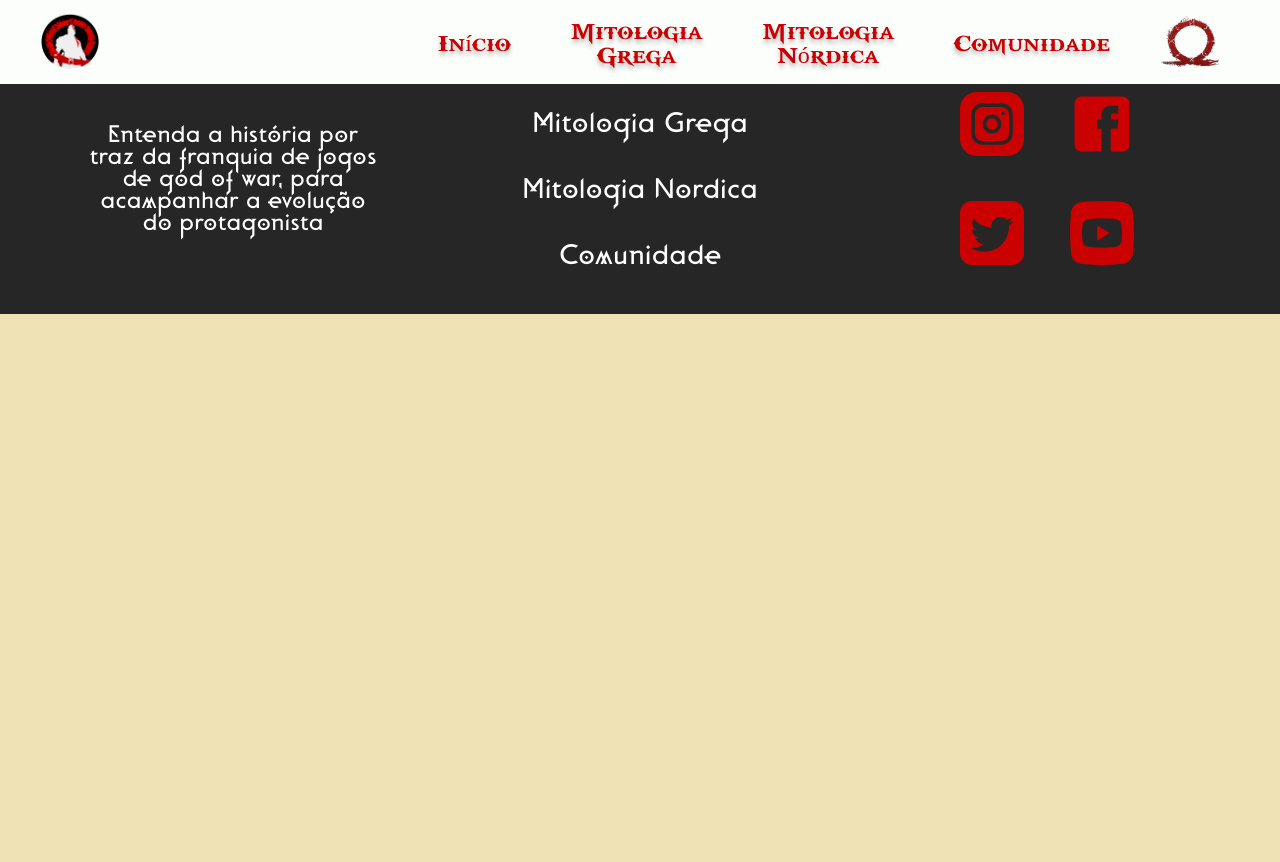
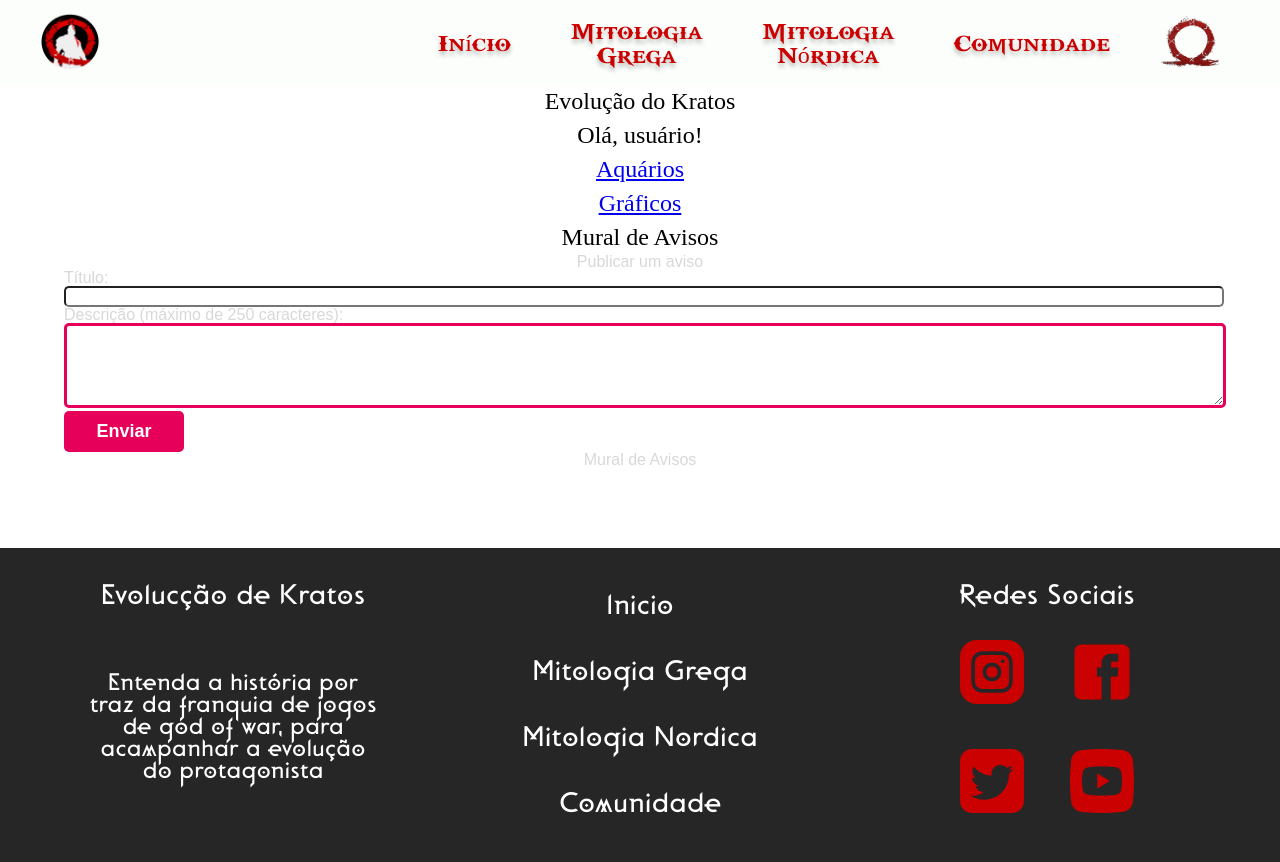
Before and after one commit to lucasrocha2704/Projeto-Individual, a website: page web-data-viz/site/public/Comunidade.html in a window 1280 px wide. Before the commit the page ends 800 px from the top, so only its background shows below. Drawn offline with Linux system fonts and the light colour scheme.

Commit message:
começo da tela de comunidade

```diff
--- a/web-data-viz/site/public/Comunidade.html
+++ b/web-data-viz/site/public/Comunidade.html
@@ -7,7 +7,7 @@
     <meta name="viewport" content="width=device-width, initial-scale=1.0">
     <link rel="shortcut icon" href="icon/logo.png" type="image/x-icon">
     <link rel="stylesheet" href="css/reset.css">
-    <link rel="stylesheet" href="css/comunidade.css">
+    <link rel="stylesheet" href="dashboard/dashboards.css">
     <link rel="stylesheet" href="css/nav.css">
     <link rel="stylesheet" href="css/footer.css">
     <title> Evolução de kratos</title>
@@ -16,7 +16,7 @@
 <body>
     <!-- iniciodo header -->
     <nav>
-        <a href=""><img class="logo" src="icon/logo.png"></a>
+        <a href="#"><img class="logo" src="icon/logo.png"></a>
         <ul>
             <div class="caixa">
                 <li><a href="index.html">Início</a></li>
@@ -37,32 +37,127 @@
     </nav>
     <!-- Fim do header -->
     <div class="banner">
+        <div class="janela">
 
+            <div class="texto">
+
+
+                <div class="header-left">
+
+                    <h1>Evolução do Kratos</h1>
+
+                    <div class="hello">
+                        <h3>Olá, <span id="b_usuario">usuário</span>!</h3>
+                    </div>
+
+                    <div class="btn-nav-white">
+                        <a href="cards.html">
+                            <h3>Aquários</h3>
+                        </a>
+                    </div>
+
+                    <div class="btn-nav-white">
+                        <a href="./dashboard.html">
+                            <h3>Gráficos</h3>
+                        </a>
+                    </div>
+
+                    <div class="btn-nav">
+                        <h3>Mural de Avisos</h3>
+                    </div>
+
+                </div>
+            </div>
+
+            <div class="dash-right">
+
+
+                <div class="avisos">
+                    <div id="alerta">
+                    </div>
+                    <div class="container">
+                        <h1>Publicar um aviso</h1>
+                        <div class="div-form">
+                            <form id="form_postagem" method="post" onsubmit="return publicar()">
+                                <label>
+                                    Título:
+                                    <br>
+                                    <input name="titulo" id="titulo" maxlength="100" type="text">
+                                </label>
+                                <br>
+                                <label>
+                                    Descrição (máximo de 250 caracteres):
+                                    <br>
+                                    <textarea name="descricao" id="textarea_descricao" maxlength="250"
+                                        rows="5"></textarea>
+                                </label>
+                                <br>
+                                <button>Enviar</button>
+                            </form>
+                        </div>
+                        <h1>Mural de Avisos</h1>
+                        <div class="div-results">
+                            <div id="feed_container" class="feed-container">
+                            </div>
+                        </div>
+                    </div>
+                </div>
+
+
+
+
+                <!-- MODAL -->
+                <!-- <div id="div_modal" class="div-modal">
+                    <div id="modal_backdrop" onclick="fecharModal()" class="modal-backdrop">
+                    </div>
+                    <div id="modal_container" class="modal-container">
+                        <button class="btn-fechar-modal" onclick="fecharModal()">X</button>
+                    </div>
+                </div> -->
+
+                <!-- AGUARDAR -->
+                <!-- <div id="div_aguardar" class="div-aguardar">
+                    <img src="./assets/aguarde-pink3.gif" id="img_aguarde">
+                </div>  -->
+
+            </div>
+        </div>
     </div>
 
     <footer>
         <div class="container">
             <div class="evolucao">
                 <h3>Evolucção de Kratos</h3>
-                <p>Entenda a história por traz da franquia de jogos de god of war, para acampanhar a evolução do protagonista</p>
+                <p>Entenda a história por traz da franquia de jogos de god of war, para acampanhar a evolução do
+                    protagonista</p>
             </div>
             <div class="paginas">
-               <a href="index.html"><h3>Inicio</h3></a>
-               <a href="mitologiaGrega.html"><h3>Mitologia Grega</h3></a>
-               <a href="mitologiaNordica.html"><h3>Mitologia Nordica</h3></a>
-               <a href="Comunidade.html"><h3>Comunidade</h3></a>
+                <a href="index.html">
+                    <h3>Inicio</h3>
+                </a>
+                <a href="mitologiaGrega.html">
+                    <h3>Mitologia Grega</h3>
+                </a>
+                <a href="mitologiaNordica.html">
+                    <h3>Mitologia Nordica</h3>
+                </a>
+                <a href="Comunidade.html">
+                    <h3>Comunidade</h3>
+                </a>
             </div>
             <div class="redes">
                 <h3>Redes Sociais</h3>
 
                 <div class="linha1">
-                  <a href="https://www.instagram.com/santamonicastudio/"><img src="imgs/instagram-footer.png"></a>
-                  <a href="https://web.facebook.com/santamonicastudio?_rdc=11&_rdr"><img src="imgs/facebook-footer.png"></a>
+                    <a href="https://www.instagram.com/santamonicastudio/"><img src="imgs/instagram-footer.png"></a>
+                    <a href="https://web.facebook.com/santamonicastudio?_rdc=11&_rdr"><img
+                            src="imgs/facebook-footer.png"></a>
                 </div>
 
                 <div class="linha2">
                     <a href="https://twitter.com/SonySantaMonica"><img src="imgs/twitter-footer.png"></a>
-                    <a href="https://www.youtube.com/channel/UCfNRCubwLjsEAQG2TiJq4kQ"><img src="imgs/youtube-footer.png"></a>
+                    <a href="https://www.youtube.com/channel/UCfNRCubwLjsEAQG2TiJq4kQ"><img
+                            src="imgs/youtube-footer.png"></a>
                 </div>
             </div>
         </div>
--- a/web-data-viz/site/public/css/nav.css
+++ b/web-data-viz/site/public/css/nav.css
@@ -6,6 +6,10 @@
 @font-face {
     font-family: 'font-18';
     src: url(../fonts/gow2018/Berserker-Regular.ttf);
+}
+
+html {
+    scroll-behavior: smooth;
 }
 
 ul {
--- a/web-data-viz/site/public/dashboard/dashboards.css
+++ b/web-data-viz/site/public/dashboard/dashboards.css
@@ -1,8 +1,20 @@
 /* pagina mural */
 
-*,
+/* *,
 body {
   font-family: "Exo 2", sans-serif;
+} */
+
+.texto{
+  padding: 84px 0 0 0;
+  display: flex;
+  justify-content: center;
+}
+
+.texto h1, h3 {
+  font-size: 24px;
+  padding: 5px;
+  text-align: center;
 }
 
 .label-captura {
```
Also changed, not shown: web-data-viz/site/public/index.html (+1 -1 lines), web-data-viz/site/public/login.html (+0 -1 lines), 2 other files.
